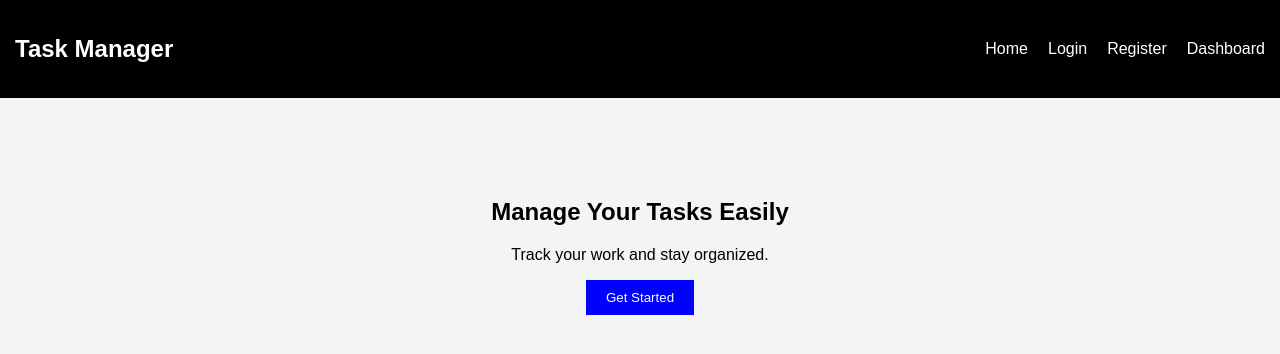
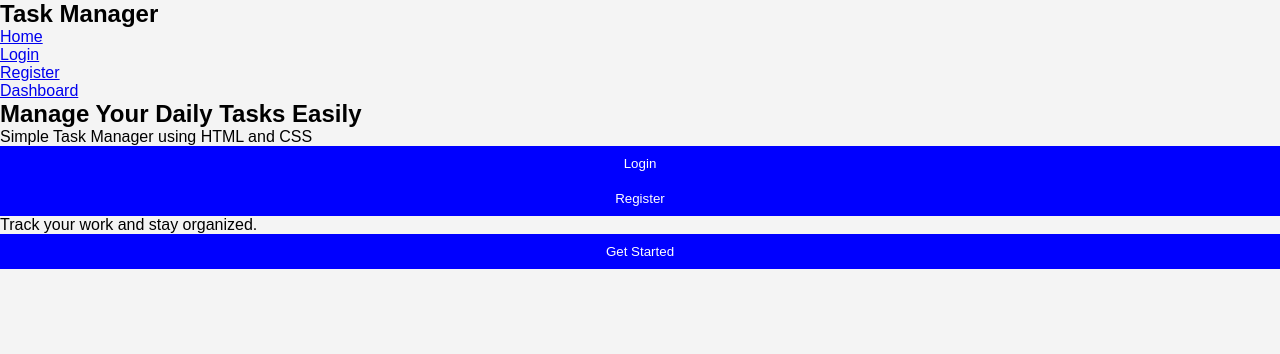
Before and after one commit to 24abiramirajkumar2023/task-manager-app-new, a plain HTML site: page index.html in a window 1280 px wide. Drawn offline with Linux system fonts and the light colour scheme.

Commit message:
Completed static frontend pages

```diff
--- a/index.html
+++ b/index.html
@@ -18,14 +18,25 @@
       <li><a href="dashboard.html">Dashboard</a></li>
     </ul>
   </nav>
+       <section class="hero">
+    <h2>Manage Your Daily Tasks Easily</h2>
+    <p>Simple Task Manager using HTML and CSS</p>
 
-  <section class="hero">
-    <h2>Manage Your Tasks Easily</h2>
+    <a href="login.html">
+        <button>Login</button>
+    </a>
+
+<a href="register.html">
+    <button>Register</button>
+</a>
+
+</section>
+
+
     <p>Track your work and stay organized.</p>
 
     <button>Get Started</button>
   </section>
 
 </body>
-
 </html>
--- a/style.css
+++ b/style.css
@@ -1,66 +1,33 @@
-.dashboard {
-  width: 80%;
-  margin: 50px auto;
+*{
+  margin:0;
+  padding:0;
+  box-sizing:border-box;
 }
 
-.task-box {
-  background-color: white;
-  padding: 20px;
-  margin-top: 20px;
-  border-radius: 10px;
-  box-shadow: 0 0 10px rgba(0,0,0,0.1);
-}
-body {
-  margin: 0;
-  font-family: Arial;
-   background-color: #f4f4f4;
+body{
+  font-family:Arial;
+  background:#f4f4f4;
 }
 
-
-nav {
-  background-color: black;
-  color: white;
-  padding: 15px;
-
-  display: flex;
-  justify-content: space-between;
-  align-items: center;
+form{
+  width:300px;
+  margin:100px auto;
+  background:white;
+  padding:20px;
+  border-radius:10px;
 }
 
-ul {
-  display: flex;
-  list-style: none;
-  gap: 20px;
+input{
+  width:100%;
+  padding:10px;
+  margin:10px 0;
 }
 
-a {
-  color: white;
-  text-decoration: none;
+button{
+  width:100%;
+  padding:10px;
+  background:blue;
+  color:white;
+  border:none;
+  color:white;
 }
-
-.hero {
-  text-align: center;
-  margin-top: 100px;
-}
-
-button {
-  padding: 10px 20px;
-  background-color: blue;
-  color: white;
-  border: none;
-}
-.form-container {
-  width: 300px;
-  margin: 100px auto;
-  text-align: center;
-}
-
-input {
-  width: 100%;
-  padding: 10px;
-  margin-top: 15px;
-}
-
-form button {
-  margin-top: 20px;
-}
```
Also changed, not shown: login.html (+11 -14 lines).
